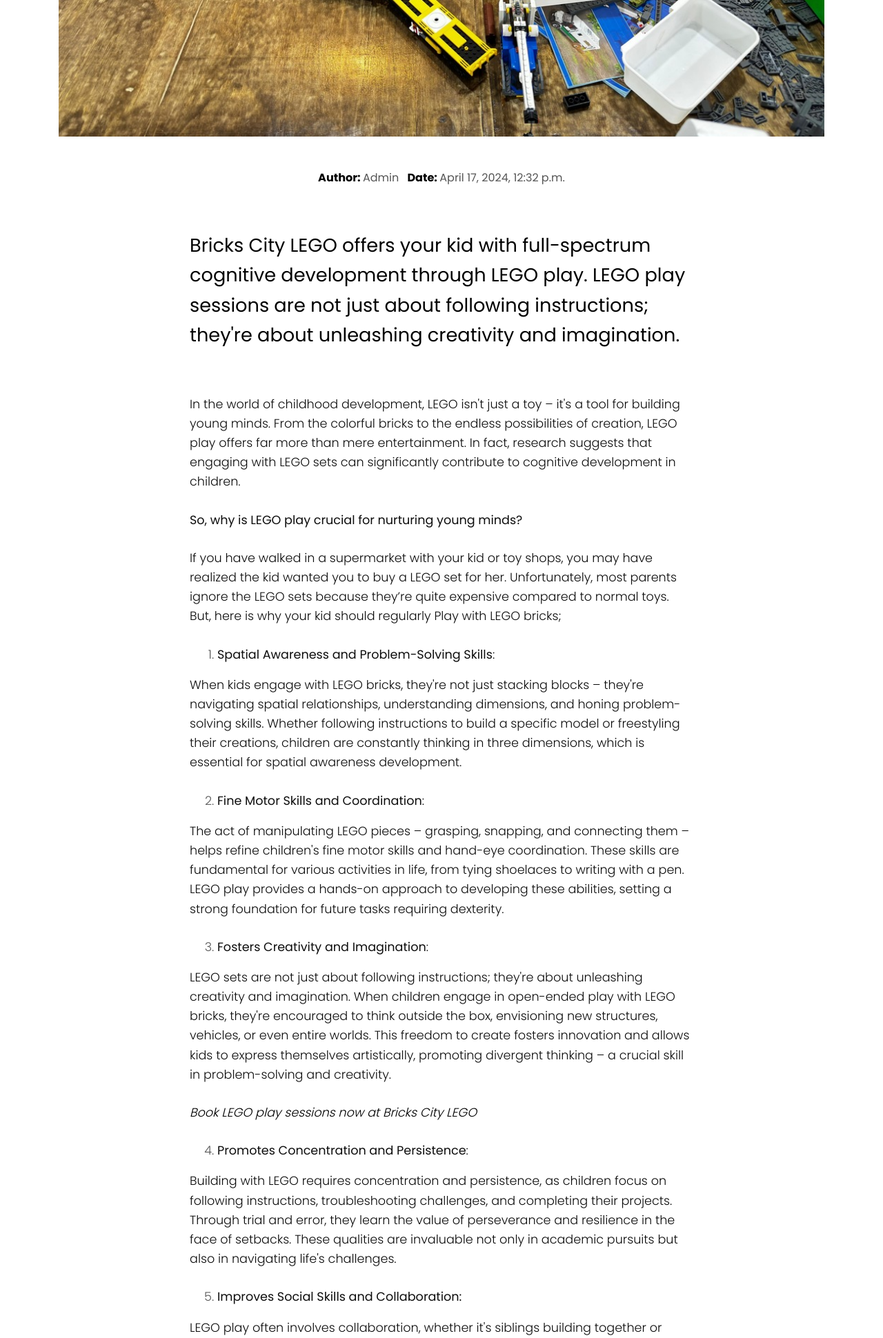
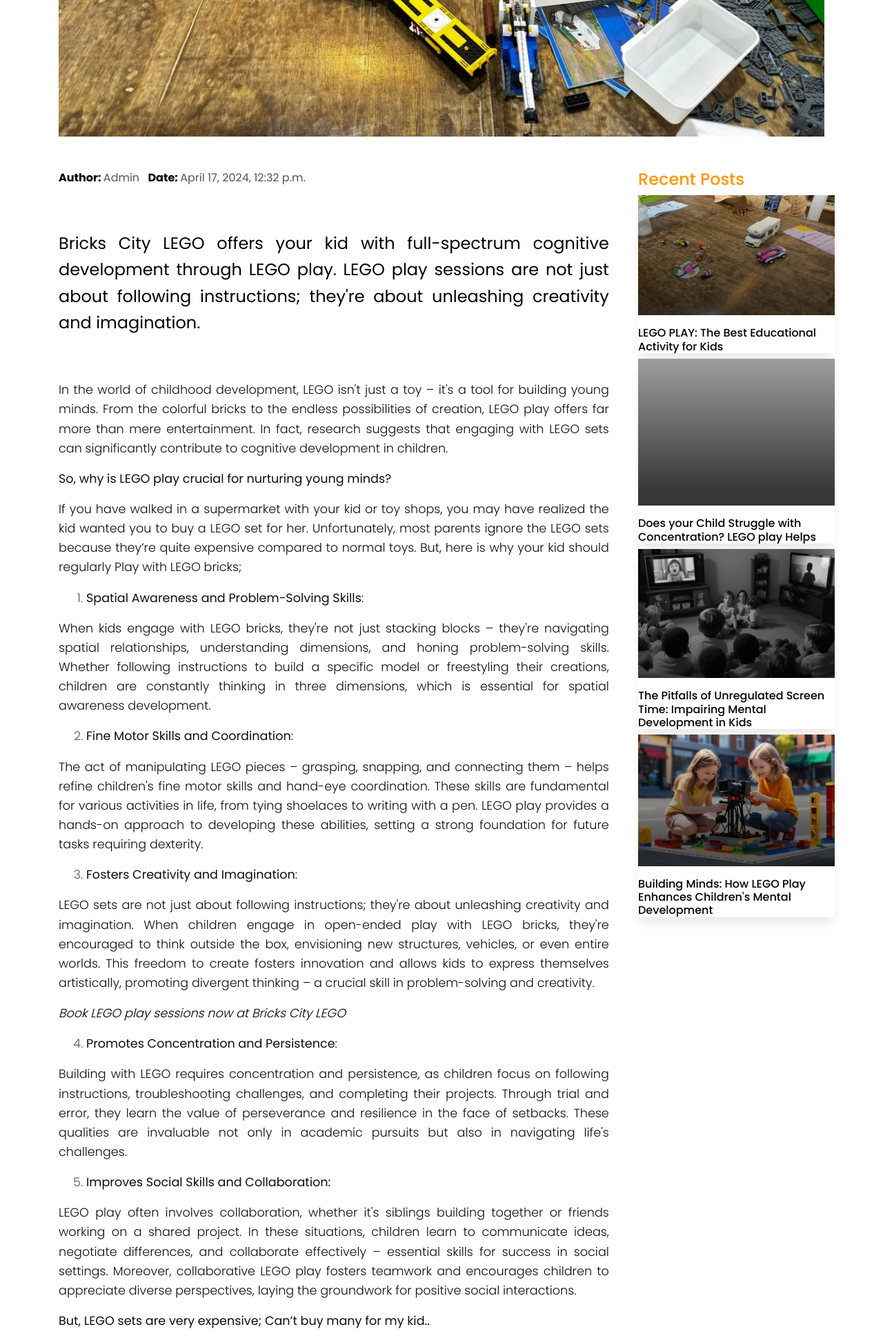
Before and after one commit to ombasaroy/Bricks-City, a Django app: page /single-blog/5 in a window 1280 px wide. Shown: the part 1059-2999 px from the top of the page at 69% size. Run offline with Django 3.2, Linux system fonts and the light colour scheme; data comes from the database, SQL or seed files in the repository; both versions use the stored data as it was after the commit; some libraries are stand-ins or nearby versions; grey boxes are pictures that could not be loaded.

Commit message:
Fixed sidebar on blog

```diff
--- a/Brick/settings.py
+++ b/Brick/settings.py
@@ -25,7 +25,7 @@ SECRET_KEY = 'django-insecure-*h7r!1o98!^@w^nh)2&++5r&me0_u6rv$@y=_12icu78j!go)(
 # SECURITY WARNING: don't run with debug turned on in production!
 DEBUG = True
 
-ALLOWED_HOSTS = ['127.0.0.1', 'brickscitylego.com', 'www.brickscitylego.com']
+ALLOWED_HOSTS = ['127.0.0.1','brickscitylego.com', 'www.brickscitylego.com']
 
 
 # Application definition
@@ -154,9 +154,9 @@ AUTO_LOGOUT = {
 
 EMAIL_BACKEND = 'django.core.mail.backends.smtp.EmailBackend'
 EMAIL_HOST = 'smtp.gmail.com'
-EMAIL_POST = 587
+EMAIL_PORT = 587
 EMAIL_HOST_USER = 'brickscitylego.ke@gmail.com'
 # The code below is obtained from myaccount.google.com/apppasswords
 EMAIL_HOST_PASSWORD = 'qphvlerjsrxyaaem'
 EMAIL_USE_TLS = True
-EMAIL_USE_SS = False
+EMAIL_USE_SSL = False
--- a/BrickCity/templates/bricks/single-blog.html
+++ b/BrickCity/templates/bricks/single-blog.html
@@ -30,19 +30,19 @@
   <!--/ Intro Single End /-->
 
 
-
     <!--/ News Single Star /-->
   <section class="news-single nav-arrow-b">
     <div class="container">
       <div class="row">
-        <div class="col-sm-12">
+        <div class="col col-sm-12 col-md-12 col-lg-12">
           <div class="news-img-box">
             <img src="{{ post.featured_image.url }}" alt="" width="100%" height="70%" class="img-fluid">
           </div>
         </div>
-        <div class="col-md-10 offset-md-1 col-lg-8 offset-lg-2">
+        <div class="blog-combination">
+            <div class="col-9 post-left">
                   <div class="post-information">
-            <ul class="list-inline text-center color-a">
+                    <ul class="list-inline color-a">
                       <li class="list-inline-item mr-2">
                         <strong>Author: </strong>
                         <span class="color-text-a">{{ post.author}}</span>
@@ -61,139 +61,71 @@
                       {{ post.body|safe }}
                     </p>
 
-{#           <blockquote class="blockquote">#}
-{#              <p class="mb-4">Lorem ipsum dolor sit amet, consectetur adipiscing elit. Integer posuere erat a ante.</p>#}
-{#              <footer class="blockquote-footer">#}
-{#                <strong>Albert Vargas</strong>#}
-{#                <cite title="Source Title">Author</cite>#}
-{#              </footer>#}
-{#            </blockquote>#}
 
                   </div>
-{#          <div class="post-footer">#}
-{#            <div class="post-share">#}
-{#              <span>Share: </span>#}
-{#              <ul class="list-inline socials">#}
-{#                <li class="list-inline-item">#}
-{#                  <a href="#">#}
-{#                    <i class="fa fa-facebook" aria-hidden="true"></i>#}
-{#                  </a>#}
-{#                </li>#}
-{#                <li class="list-inline-item">#}
-{#                  <a href="#">#}
-{#                    <i class="fa fa-twitter" aria-hidden="true"></i>#}
-{#                  </a>#}
-{#                </li>#}
-{#                <li class="list-inline-item">#}
-{#                  <a href="#">#}
-{#                    <i class="fa fa-instagram" aria-hidden="true"></i>#}
-{#                  </a>#}
-{#                </li>#}
-{#                <li class="list-inline-item">#}
-{#                  <a href="#">#}
-{#                    <i class="fa fa-pinterest-p" aria-hidden="true"></i>#}
-{#                  </a>#}
-{#                </li>#}
-{#              </ul>#}
-{#            </div>#}
-{#          </div>#}
-{#        </div>#}
-{#        <div class="col-md-10 offset-md-1 col-lg-10 offset-lg-1">#}
-{#          <div class="title-box-d">#}
-{#            <h3 class="title-d">Comments (4)</h3>#}
-{#          </div>#}
-{#          <div class="box-comments">#}
-{#            <ul class="list-comments">#}
-{#              <li>#}
-{#                <div class="comment-avatar">#}
-{#                  <img src="img/author-2.jpg" alt="">#}
-{#                </div>#}
-{#                <div class="comment-details">#}
-{#                  <h4 class="comment-author">Emma Stone</h4>#}
-{#                  <span>18 Sep 2017</span>#}
-{#                  <p class="comment-description">#}
-{#                    Lorem ipsum dolor sit amet, consectetur adipisicing elit. Dolores reprehenderit, provident cumque#}
-{#                    ipsam temporibus maiores#}
-{#                    quae natus libero optio, at qui beatae ducimus placeat debitis voluptates amet corporis.#}
-{#                  </p>#}
-{#                  <a href="3">Reply</a>#}
-{#                </div>#}
-{#              </li>#}
-{#              <li class="comment-children">#}
-{#                <div class="comment-avatar">#}
-{#                  <img src="img/author-1.jpg" alt="">#}
-{#                </div>#}
-{#                <div class="comment-details">#}
-{#                  <h4 class="comment-author">Oliver Colmenares</h4>#}
-{#                  <span>18 Sep 2017</span>#}
-{#                  <p class="comment-description">#}
-{#                    Lorem ipsum dolor sit amet, consectetur adipisicing elit. Dolores reprehenderit, provident cumque#}
-{#                    ipsam temporibus maiores#}
-{#                    quae.#}
-{#                  </p>#}
-{#                  <a href="3">Reply</a>#}
-{#                </div>#}
-{#              </li>#}
-{#              <li>#}
-{#                <div class="comment-avatar">#}
-{#                  <img src="img/author-2.jpg" alt="">#}
-{#                </div>#}
-{#                <div class="comment-details">#}
-{#                  <h4 class="comment-author">Emma Stone</h4>#}
-{#                  <span>18 Sep 2017</span>#}
-{#                  <p class="comment-description">#}
-{#                    Lorem ipsum dolor sit amet, consectetur adipisicing elit. Dolores reprehenderit, provident cumque#}
-{#                    ipsam temporibus maiores#}
-{#                    quae natus libero optio.#}
-{#                  </p>#}
-{#                  <a href="3">Reply</a>#}
-{#                </div>#}
-{#              </li>#}
-{#            </ul>#}
-{#          </div>#}
-{#          <div class="form-comments">#}
-{#            <div class="title-box-d">#}
-{#              <h3 class="title-d"> Leave a Reply</h3>#}
-{#            </div>#}
-{#            <form class="form-a">#}
-{#              <div class="row">#}
-{#                <div class="col-md-6 mb-3">#}
-{#                  <div class="form-group">#}
-{#                    <label for="inputName">Enter name</label>#}
-{#                    <input type="text" class="form-control form-control-lg form-control-a" id="inputName" placeholder="Name *"#}
-{#                      required>#}
-{#                  </div>#}
-{#                </div>#}
-{#                <div class="col-md-6 mb-3">#}
-{#                  <div class="form-group">#}
-{#                    <label for="inputEmail1">Enter email</label>#}
-{#                    <input type="email" class="form-control form-control-lg form-control-a" id="inputEmail1"#}
-{#                      placeholder="Email *" required>#}
-{#                  </div>#}
-{#                </div>#}
-{#                <div class="col-md-12 mb-3">#}
-{#                  <div class="form-group">#}
-{#                    <label for="inputUrl">Enter website</label>#}
-{#                    <input type="url" class="form-control form-control-lg form-control-a" id="inputUrl" placeholder="Website">#}
-{#                  </div>#}
-{#                </div>#}
-{#                <div class="col-md-12 mb-3">#}
-{#                  <div class="form-group">#}
-{#                    <label for="textMessage">Enter message</label>#}
-{#                    <textarea id="textMessage" class="form-control" placeholder="Comment *" name="message" cols="45"#}
-{#                      rows="8" required></textarea>#}
-{#                  </div>#}
-{#                </div>#}
-{#                <div class="col-md-12">#}
-{#                  <button type="submit" class="btn btn-a">Send Message</button>#}
-{#                </div>#}
-{#              </div>#}
-{#            </form>#}
-{#          </div>#}
-{#        </div>#}
+              </div>
+            <div class="col-3 recent-posts">
+                  <h4>Recent Posts</h4>
+                   {% for post in posts %}
+                    <div class="carousel-item-c" style="box-shadow: 0 10px 15px -3px rgba(0,0,0,0.1); ">
+                      <div class="card-box-b card-shadow news-box">
+                        <div class="img-box-b">
+                          <img src="{{ post.featured_image.url }}" alt="" class="img-b img-fluid">
+                        </div>
+                        <div class="card-overlay">
+                          <div class="card-header-b">
+
+                            <div class="card-date">
+                            </div>
+                          </div>
+                        </div>
+
+                      </div>
+                        <div class="card-title-b">
+                            <h6 class="title-2" style="margin-top: 1rem">
+                                <a href="{% url 'single_blog' post.id %}" style="font-size: 1rem;">{{ post.title}}</a>
+                            </h6>
+                        </div>
+                        </div>
+                      {% endfor %}
+              </div>
+        </div>
+
+
       </div>
     </div>
   </section>
   <!--/ News Single End /-->
 
+    <div class="container recent-posts-lower">
+        <h5 style="">Recent Posts</h5>
+        <div id="new-carousel" class="owl-carousel owl-theme">
+
+              {% for post in posts %}
+            <div class="carousel-item-c" style="box-shadow: 0 10px 15px -3px rgba(0,0,0,0.1); ">
+              <div class="card-box-b card-shadow news-box">
+                <div class="img-box-b">
+                  <img src="{{ post.featured_image.url }}" alt="" class="img-b img-fluid" width="100" height="100">
+                </div>
+                <div class="card-overlay">
+                  <div class="card-header-b">
+
+                    <div class="card-date">
+    {#                  <span class="date-b">{{ post.date_created }}</span>#}
+                    </div>
+                  </div>
+                </div>
+
+              </div>
+                <div class="card-title-b">
+                    <h6 class="title-2" style="margin: 1rem; font-size: 14px; padding: 0 1rem">
+                        <a href="{% url 'single_blog' post.id %}" style="font-size: 1rem;">{{ post.title}}</a>
+                    </h6>
+                </div>
+                </div>
+              {% endfor %}
+
+        </div>
+    </div>
+
 {% endblock %}
--- a/BrickCity/views.py
+++ b/BrickCity/views.py
@@ -131,7 +131,6 @@ def contact(request):
     return render(request, 'bricks/contact.html', context)
 
 
-
 def partnerships(request):
     if request.method == 'POST':
         fullname = request.POST.get('name').title()
@@ -165,8 +164,9 @@ def blog(request):
 
 def single_blog(request, id):
     post = MyPost.objects.get(id=id)
+    posts = MyPost.objects.order_by('-date_created')[:4]
 
-    context = {'post': post}
+    context = {'post': post, 'posts': posts}
     return render(request, 'bricks/single-blog.html', context)
 
 
--- a/static/bricks/css/style.css
+++ b/static/bricks/css/style.css
@@ -1206,20 +1206,44 @@ a:hover {
   font-size: 1.1rem;
   font-weight: 300;
   line-height: 1.6;
+  margin-right: 1.7rem;
+}
+
+.blog-combination{
+  display: flex;
+  flex-direction: row;
 }
 
 .post-content .post-intro {
-  font-size: 1.7rem;
-  font-weight: 300;
+  font-size: 1.5rem;
   margin-bottom: 4rem;
   line-height: 1.6;
   color: #000000;
   font-weight: 400;
 }
+.recent-posts {
+  padding: 3rem 0;
+
+}
+
+.recent-posts > h4{
+  color: #ff9600;
+}
+
+.recent-posts-lower{
+  display: none;
+}
+
+.recent-posts-lower > h5{
+  color: #ff9600;
+}
 
 .post-content p {
-  margin-bottom: 1.7rem;
-}
+  /*margin-bottom: 1.rem;*/
+  text-align: justify;
+
+}
+
 
 .post-content .blockquote {
   padding: 1rem 3rem 1.7rem 3rem;
@@ -2070,6 +2094,14 @@ footer .credits {
 }
 
 @media (max-width: 575px) {
+
+  .recent-posts {
+    display: none;
+  }
+
+  .recent-posts-lower{
+    display: block;
+  }
   .box-collapse .title-box-d {
     left: 35px;
   }
@@ -2111,6 +2143,19 @@ footer .credits {
    .intro-single .title-single-box .title-single {
     font-size: 1.5rem;
   }
+
+   .blog-content{
+     margin-right: -30px;
+   }
+
+   .post-content {
+  margin-right: -4rem;
+}
+   .post-content .post-intro {
+  /*font-size: 1.5rem;*/
+}
+
+
 }
 
   /* Style for the container */
```
Also changed, not shown: BrickCity/templates/base.html (added, +73 -0 lines), requirements.txt (added, +10 -0 lines), db.sqlite3 (added), media/posts/Mazda.jpg (added), media/posts/aa1d672e-eacb-4a48-a1cb-1d262a83.jpg (added), media/posts/image-1920x820.jpg (added), media/posts/lego-sets-f.jpg (added), media/posts/mazda2.jpg (added), media/posts/mazda5.jpg (added), 3 other files. Lines whose indentation alone changed are shown as unchanged.
